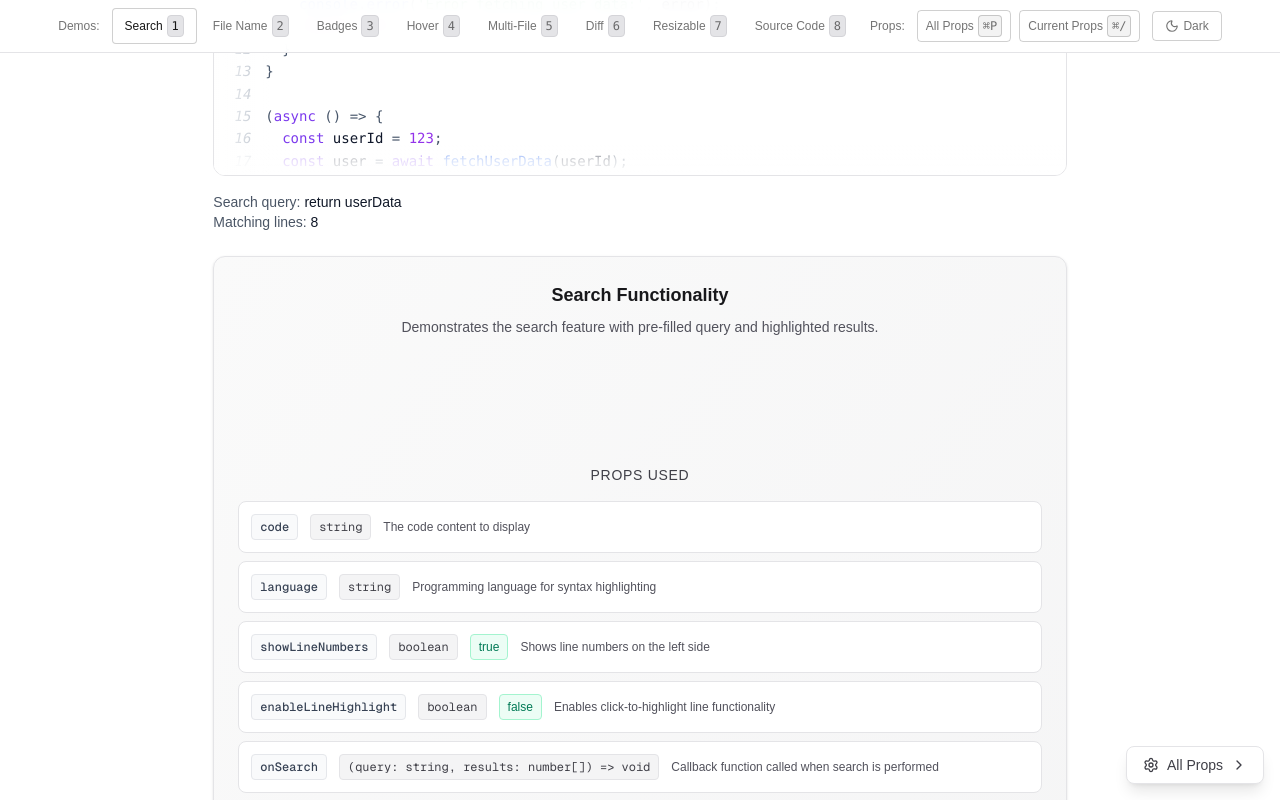
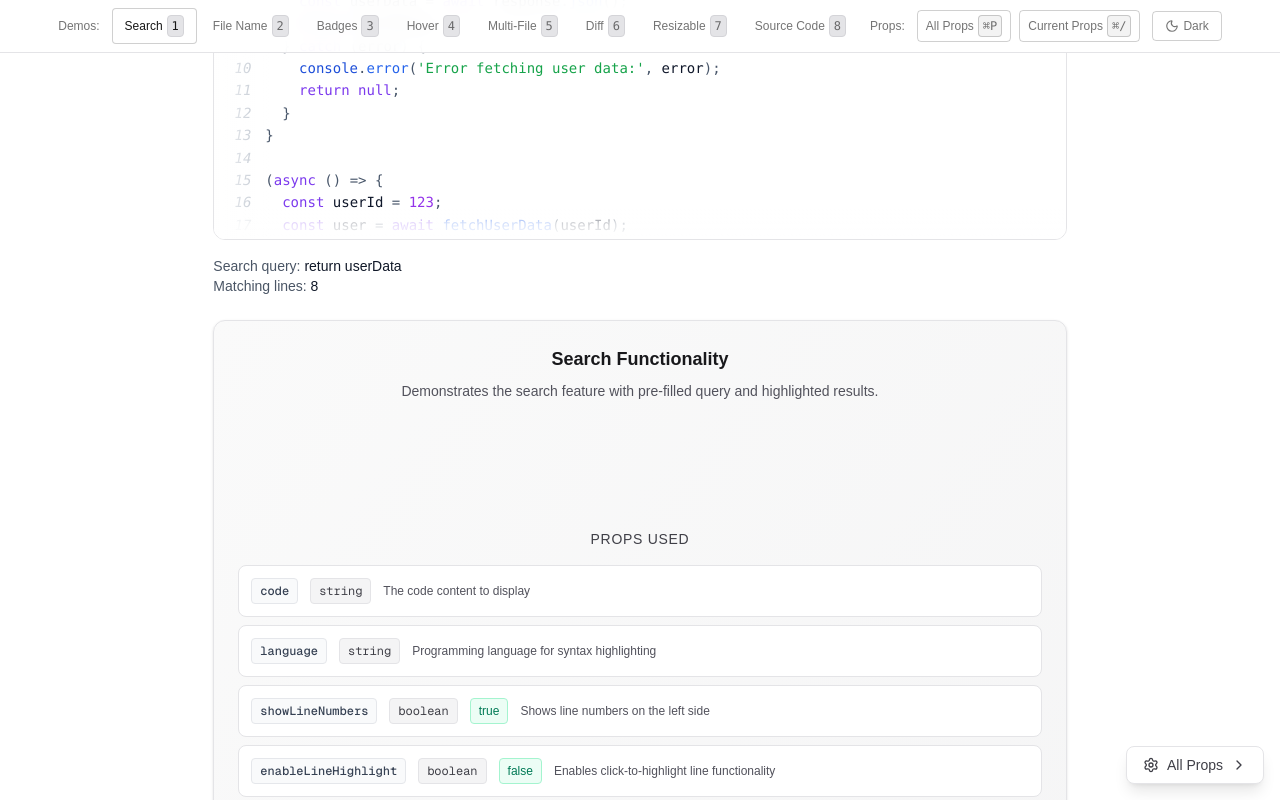
Before and after one commit to remcostoeten/react-beautiful-featurerich-codeblock, a Next.js app: page / in a window 1280 px wide. Shown: the top 800 px of the page. Built offline with nearby package versions, Linux system fonts and the light colour scheme.

Commit message:
Fix spacing for fixed header - update search tab
- Change search tab from my-32 to mt-32 for consistent spacing
- All demo tabs now have proper top margin to account for fixed header
- Ensures content doesn't overlap with navigation bar

```diff
--- a/src/components/code-block-view.tsx
+++ b/src/components/code-block-view.tsx
@@ -351,7 +351,7 @@ export function CodeBlockView() {
         <div className="w-4/6 pt-32 ">
 
         {activeTab === "search" && (
-          <div className="space-y-4 my-32" data-demo-active="true">
+          <div className="space-y-4 mt-32" data-demo-active="true">
             <p className={`text-sm ${themeClasses.description}`}>
               This demo shows the search functionality in action. The
               search box is pre-filled with &quot;return userData&quot;
```
